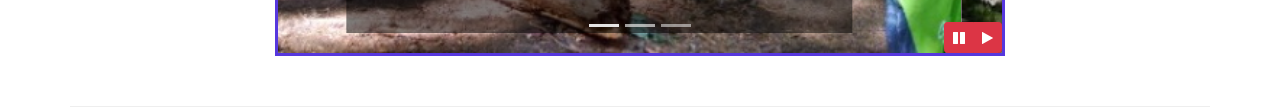
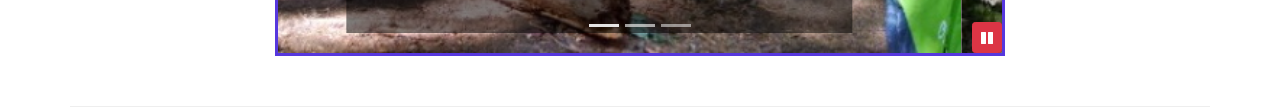
Before and after one commit to mahmadij/nucampsite-2021-2-4, a website: page index.html in a window 1280 px wide. Shown: the part 654-766 px from the top of the page. Drawn offline with nearby package versions, Linux system fonts and the light colour scheme.

Commit message:
carousel one button two functionality

```diff
--- a/index.html
+++ b/index.html
@@ -202,14 +202,10 @@
                         <span class="carousel-control-next-icon"></span>
                         <span class="sr-only">Next</span>
                     </a>
-                    <div class="btn-group" id="carouselButton">
-                        <button class="btn btn-danger btn-sm" id="carouselPause">
+
+                        <button class="btn btn-danger btn-sm" id="carouselButton">
                             <i class="fa fa-pause"></i>
                         </button>
-                        <button class="btn btn-danger btn-sm" id="carouselPlay">
-                            <i class="fa fa-play"></i>
-                        </button>
-                    </div>
                 </div>
             </div>
         </div>
```
